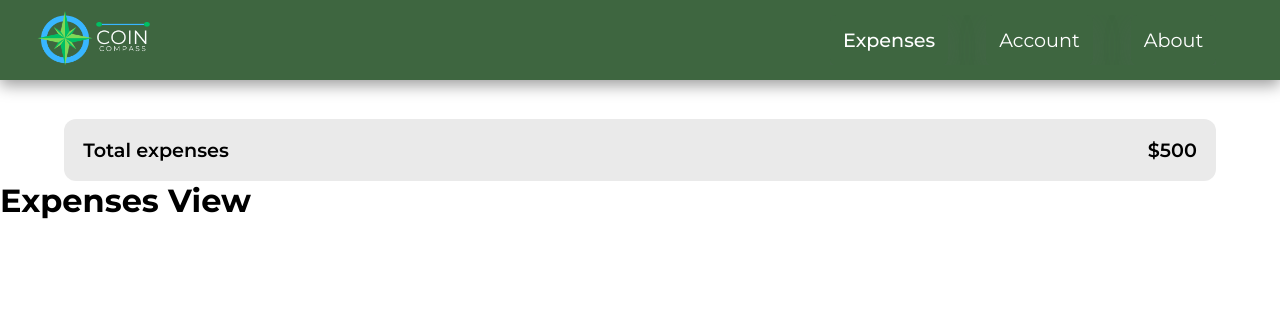
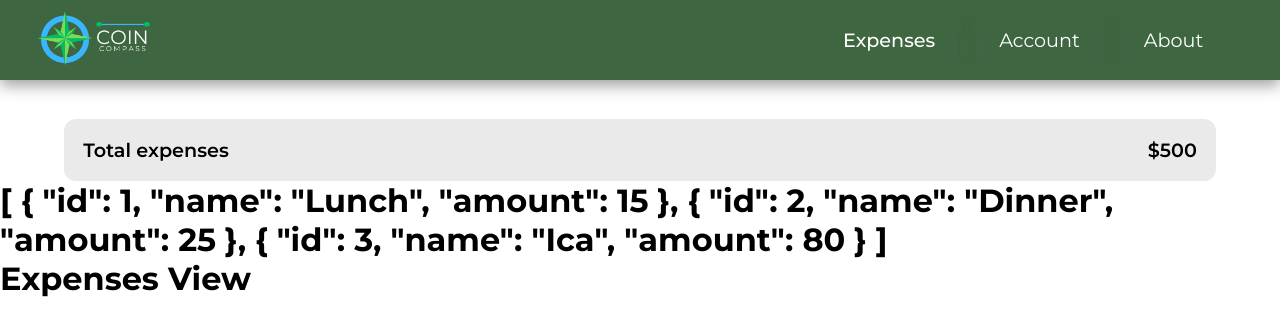
Before and after one commit to ITHS-Team8/CoinCompass, a Vue app: page /expenses in a window 1280 px wide. Shown: the top 336 px of the page. Built offline with nearby package versions, Linux system fonts and the light colour scheme.

Commit message:
Added simple placeholder expenses

```diff
--- a/src/components/ExpensesSummaryComponent.vue
+++ b/src/components/ExpensesSummaryComponent.vue
@@ -6,9 +6,17 @@
             <span class="total-text">$500</span>
         </div>
     </div>
+
+    <div>
+        <h1>{{ expensesStore.expenses }}</h1>
+    </div>
 </template>
 
-<script setup lang="ts"></script>
+<script setup lang="ts">
+    import { useExpensesStore } from '../stores/ExpensesStore'
+
+    const expensesStore = useExpensesStore()
+</script>
 
 <style scoped>
     .container {
--- a/src/stores/ExpensesStore.ts
+++ b/src/stores/ExpensesStore.ts
@@ -0,0 +1,11 @@
+import { defineStore } from 'pinia'
+
+export const useExpensesStore = defineStore('expensesStore', {
+    state: () => ({
+        expenses: [
+            { id: 1, name: 'Lunch', amount: 15 },
+            { id: 2, name: 'Dinner', amount: 25 },
+            { id: 3, name: 'Ica', amount: 80 }
+        ]
+    })
+})
```
